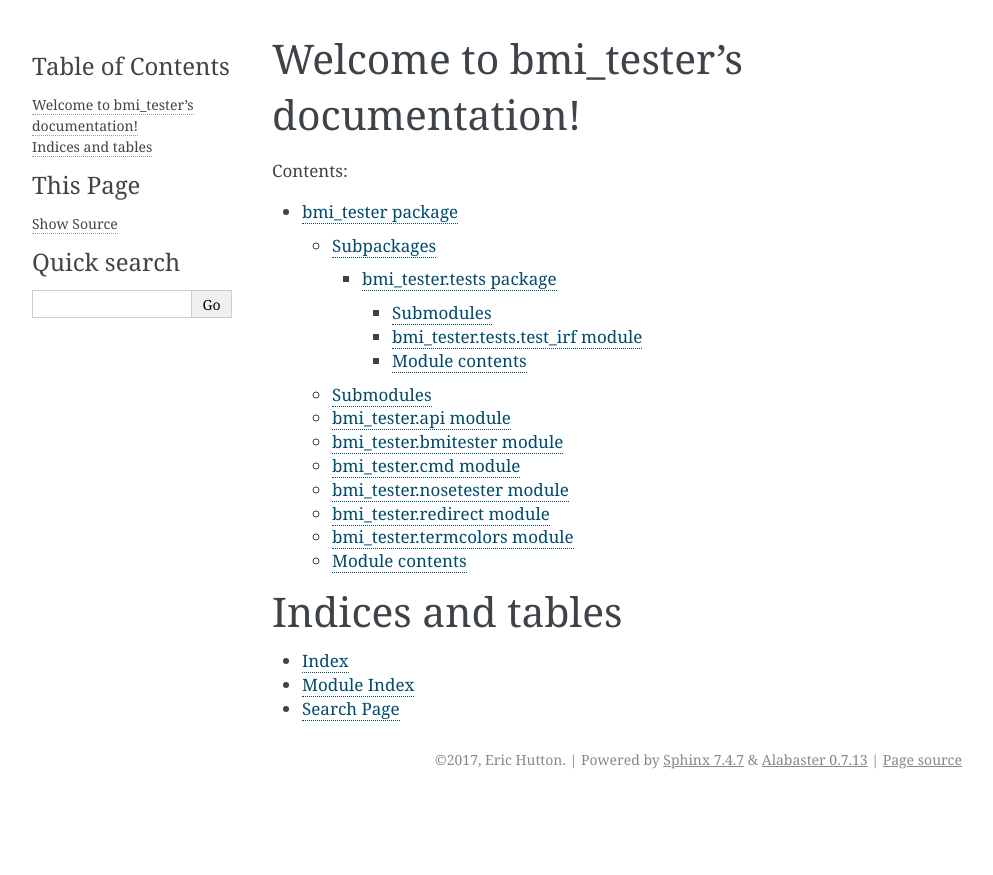
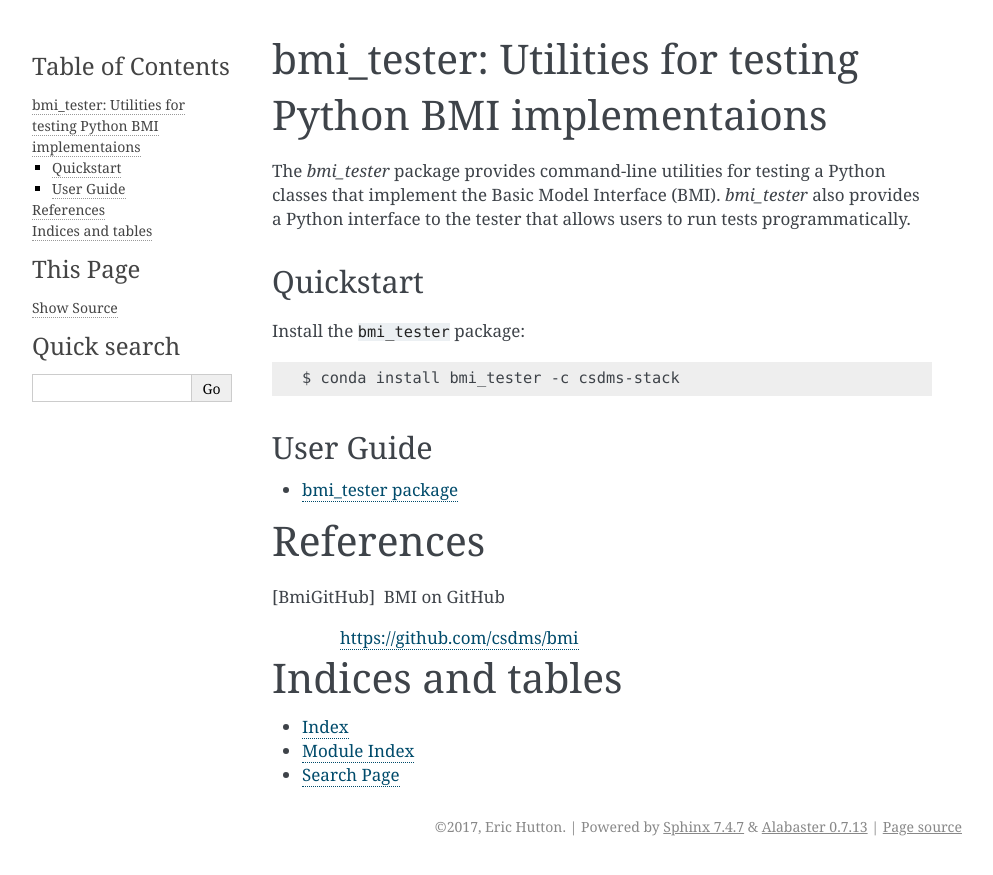
Before and after one commit to csdms/bmi-tester, a Sphinx documentation site: the page built from docs/index.rst, in a window 1280 px wide. Shown: the top 875 px of the page, without its empty margins (148-1141 px from the left). Built offline with Sphinx 7.4.7, drawn with Linux system fonts in a browser that asks for light colours.

Commit message:
Added a brief description of bmi_tester.

```diff
--- a/docs/index.rst
+++ b/docs/index.rst
@@ -3,16 +3,36 @@
    You can adapt this file completely to your liking, but it should at least
    contain the root `toctree` directive.
 
-Welcome to bmi_tester's documentation!
-======================================
+bmi_tester: Utilities for testing Python BMI implementaions
+===========================================================
 
-Contents:
+The `bmi_tester` package provides command-line utilities for testing
+a Python classes that implement the Basic Model Interface (BMI).
+`bmi_tester` also provides a Python interface to the tester that allows
+users to run tests programmatically.
 
+Quickstart
+----------
+
+Install the ``bmi_tester`` package:
+
+.. code:: bash
+
+    $ conda install bmi_tester -c csdms-stack
+
+User Guide
+----------
 .. toctree::
-   :maxdepth: 4
+   :maxdepth: 1
 
    bmi_tester
 
+References
+==========
+
+.. [BmiGitHub] BMI on GitHub
+
+  https://github.com/csdms/bmi
 
 Indices and tables
 ==================
```
